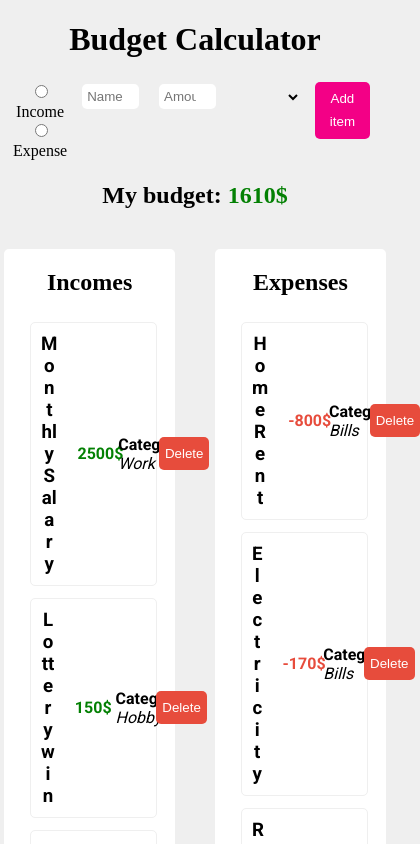
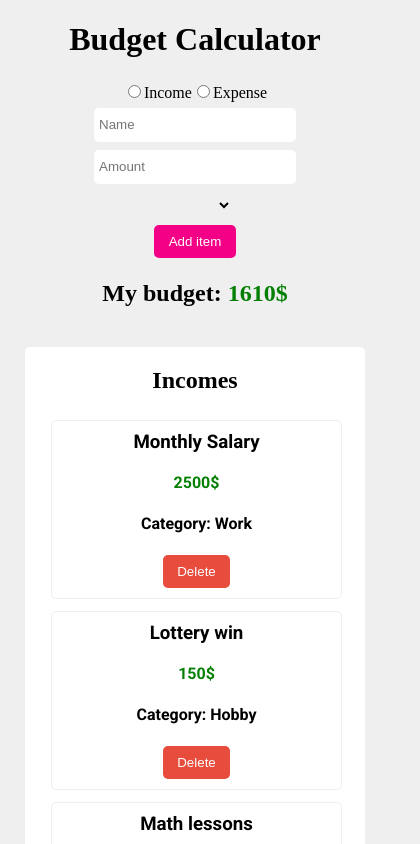
Before and after one commit to patrickw7/budget-app, a React (Create React App) app: page / in a window 390 px wide. Shown: the top 844 px of the page, 420 px wide, since content can reach past the window. Built offline with nearby package versions, Linux system fonts and the light colour scheme; a web font is replaced by a local one.

Commit message:
media query for mobile and tablets

```diff
--- a/src/components/Calculator/Calculator.scss
+++ b/src/components/Calculator/Calculator.scss
@@ -40,6 +40,30 @@ form {
 .listsContainer {
   display: flex;
   justify-content: center;
+  align-items: center;
   width: 100%;
   min-height: 50%;
 }
+
+@media (max-width: 600px) {
+  form {
+    flex-direction: column;
+    align-items: center;
+
+    .budgetInput {
+      width: 12rem;
+      height: 1.5rem;
+      margin: 2px;
+    }
+  }
+  .listsContainer {
+  flex-direction: column;
+  }
+}
+
+
+@media (max-width: 1024px) {
+  .listsContainer {
+  flex-direction: column;
+  }
+}
--- a/src/components/IncomesItem/IncomesItem.scss
+++ b/src/components/IncomesItem/IncomesItem.scss
@@ -34,3 +34,35 @@
     @include dangerBtn;
   }
 }
+
+@media (max-width:600px) {
+  .incomesItem,
+  .expenseItem {
+    flex-wrap: wrap;
+    & span:last-of-type {
+      width: 25%;
+    }
+    & h3 {
+      width: 20%;
+    }
+   }
+}
+
+@media (max-width:415px) {
+  .incomesItem,
+  .expenseItem {
+    flex-wrap: wrap;
+    flex-direction: column;
+
+  & h3 {
+      width: 80%;
+    }
+
+  & span:first-of-type {
+      width: 80%;
+    }
+  & span:last-of-type {
+      width: 80%;
+    }
+   }
+}
--- a/src/components/IncomesList/IncomesList.scss
+++ b/src/components/IncomesList/IncomesList.scss
@@ -16,3 +16,15 @@
     align-items: center;
   }
 }
+
+@media (max-width:1024px) {
+  .incomesList, .expensesList {
+    width: 70%;
+  }
+}
+
+@media (max-width: 600px) {
+  .incomesList, .expensesList {
+    width: 80%;
+  }
+}
```
